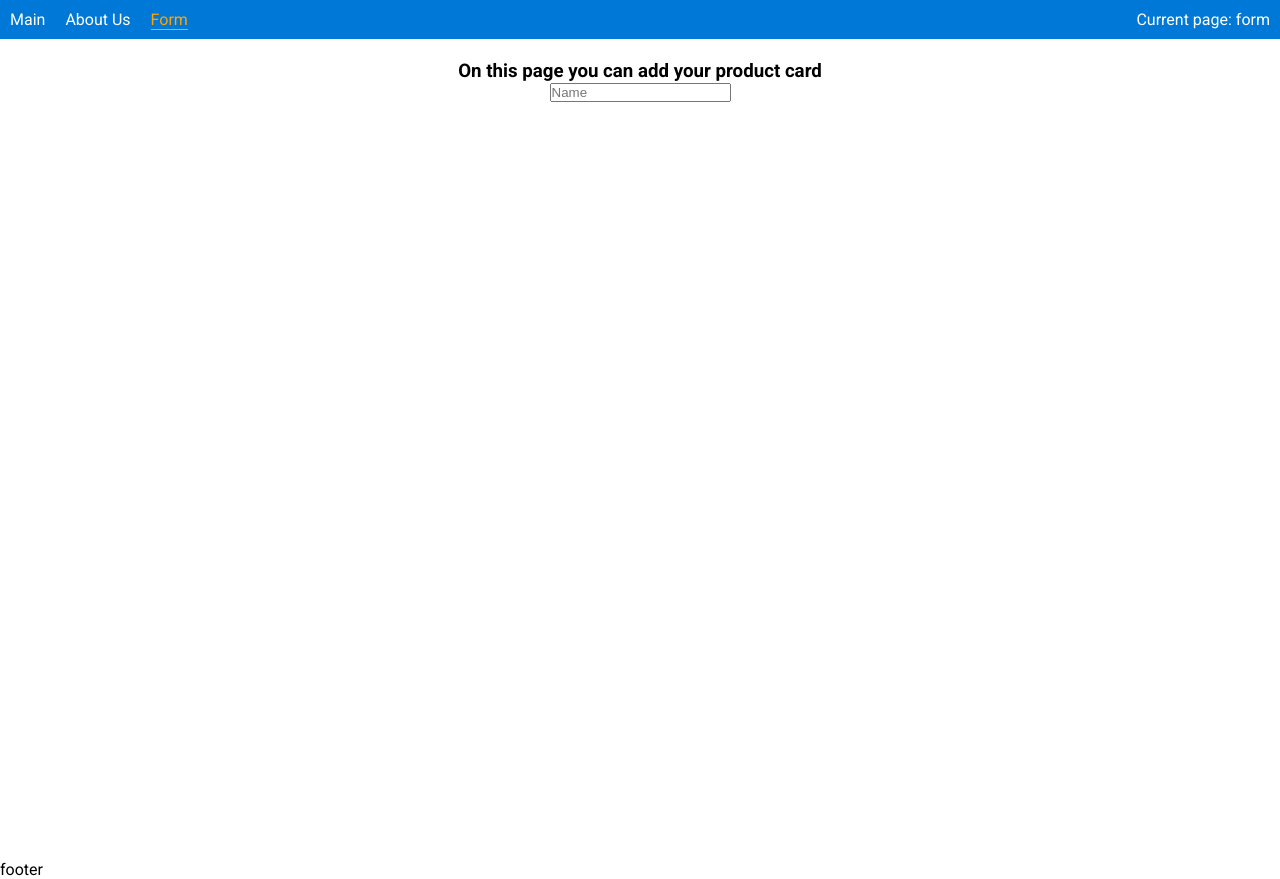
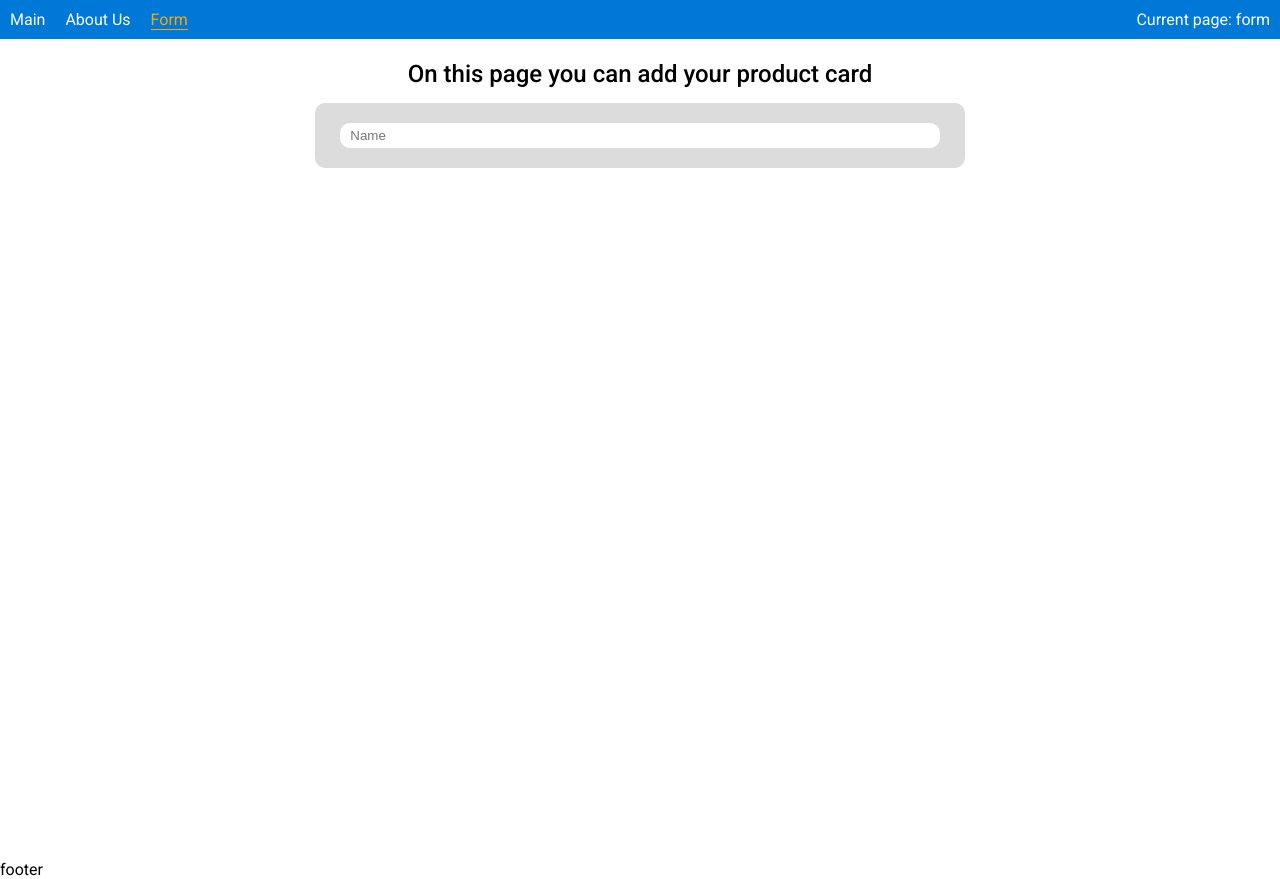
Before and after one commit to artemkamyshenkov/rsschool-react, a React (Vite) app: page /form in a window 1280 px wide. Built offline with nearby package versions, Linux system fonts and the light colour scheme.

Commit message:
refactor input text

```diff
--- a/src/app/components/pages/createdForm/createdForm.module.css
+++ b/src/app/components/pages/createdForm/createdForm.module.css
@@ -3,3 +3,37 @@
   flex-direction: column;
   align-items: center;
 }
+
+.input__form {
+  width: 95%;
+  padding: 5px 10px;
+  border-radius: 10px;
+  border: none;
+}
+
+.form__content {
+  display: flex;
+  justify-content: center;
+}
+
+.form__container {
+  display: flex;
+  flex-direction: column;
+  align-items: center;
+  gap: 20px;
+  background-color: #dcdcdc;
+  border-radius: 10px;
+  padding: 20px;
+  width: 50%;
+}
+
+.input__container {
+  width: 100%;
+}
+
+.form__title {
+  text-align: center;
+  margin-bottom: 15px;
+  font-size: 24px;
+  font-weight: 500;
+}
--- a/src/app/components/pages/createdForm/createdForm.tsx
+++ b/src/app/components/pages/createdForm/createdForm.tsx
@@ -1,12 +1,18 @@
 import React from 'react';
-import InputWithLabel from '../../../ui/molecules/inputWithLabel';
 import styles from './createdForm.module.css';
+import Input from '../../../ui/atoms/input';
 const CreatedForm = () => {
   return (
-    <div className={styles.form__container}>
-      <h3 className="form__title">On this page you can add your product card</h3>
-      <InputWithLabel type="text" className="" placeholder="Name"></InputWithLabel>
-    </div>
+    <>
+      <h3 className={styles.form__title}>On this page you can add your product card</h3>
+      <form action="">
+        <div className={styles.form__content}>
+          <div className={styles.form__container}>
+            <Input placeholder="Name" value="" className={styles.input__form} />
+          </div>
+        </div>
+      </form>
+    </>
   );
 };
 
--- a/src/app/components/pages/mainPage/mainPage.tsx
+++ b/src/app/components/pages/mainPage/mainPage.tsx
@@ -1,6 +1,6 @@
 import React, { useEffect, useState } from 'react';
 import { ItemsList } from '../../../features/items';
-import { InputText } from '../../../ui/atoms/inputText';
+import Input from '../../../ui/atoms/input';
 import styles from './mainPage.module.css';
 
 const MainPage: React.FC<object> = () => {
@@ -31,7 +31,7 @@ const MainPage: React.FC<object> = () => {
   return (
     <>
       <div className={styles.search__container}>
-        <InputText
+        <Input
           className={styles.search__input}
           placeholder="Search"
           onChange={handleChangeSearchInput}
--- /dev/null
+++ b/src/app/ui/atoms/input/index.ts
@@ -0,0 +1,2 @@
+import Input from './input';
+export default Input;
--- a/src/app/ui/atoms/inputText/inputText.tsx
+++ b/src/app/ui/atoms/input/input.tsx
@@ -1,11 +1,11 @@
 import React from 'react';
-import { InputProps } from './inputText.types';
+import { InputProps } from './input.types';
 
-const InputText = ({ className, placeholder, value, ...rest }: InputProps) => {
+const Input = ({ className, placeholder, value, type = 'text', ...rest }: InputProps) => {
   return (
     <>
       <input
-        type="text"
+        type={type}
         className={className}
         placeholder={placeholder}
         data-testid="search-input"
@@ -16,4 +16,4 @@ const InputText = ({ className, placeholder, value, ...rest }: InputProps) => {
   );
 };
 
-export default InputText;
+export default Input;
--- a/src/app/ui/atoms/inputText/inputText.types.ts
+++ b/src/app/ui/atoms/input/input.types.ts
@@ -3,4 +3,5 @@ export interface InputProps extends InputHTMLAttributes<HTMLInputElement> {
   placeholder: string;
   className: string;
   value: string;
+  type?: string;
 }
--- a/src/app/ui/atoms/inputText/index.ts
+++ /dev/null
@@ -1 +0,0 @@
-export { default as InputText } from './inputText';
```
Also changed, not shown: 1 other file (tests, documents, lock files or other folders).
